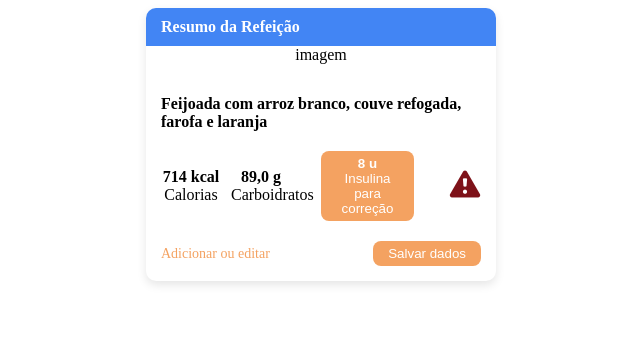
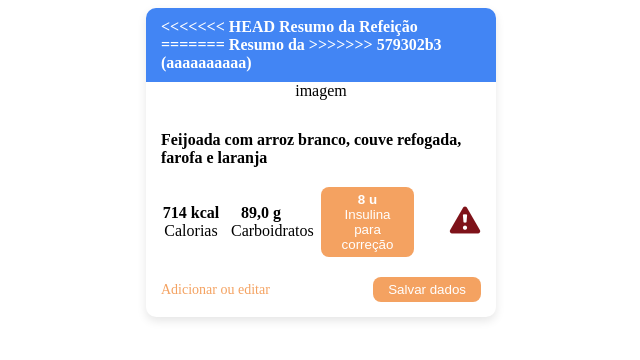
Before and after one commit to Comarella00/GlyviaIntegrador, an Angular app: page /resumorefeicao in a window 1280 px wide. Shown: the top 360 px of the page, without its empty margins (319-959 px from the left). Built offline with nearby package versions, Linux system fonts and the light colour scheme.

Commit message:
aaaaaaaaaa

```diff
--- a/src/app/components/resumorefeicao/resumorefeicao.html
+++ b/src/app/components/resumorefeicao/resumorefeicao.html
@@ -1,7 +1,11 @@
 <body>
   <div class="card">
     <div class="card-header">
+<<<<<<< HEAD
       Resumo da Refeição
+=======
+      Resumo da
+>>>>>>> 579302b3 (aaaaaaaaaa)
     </div>
     <div class="card-image">
       imagem
```
